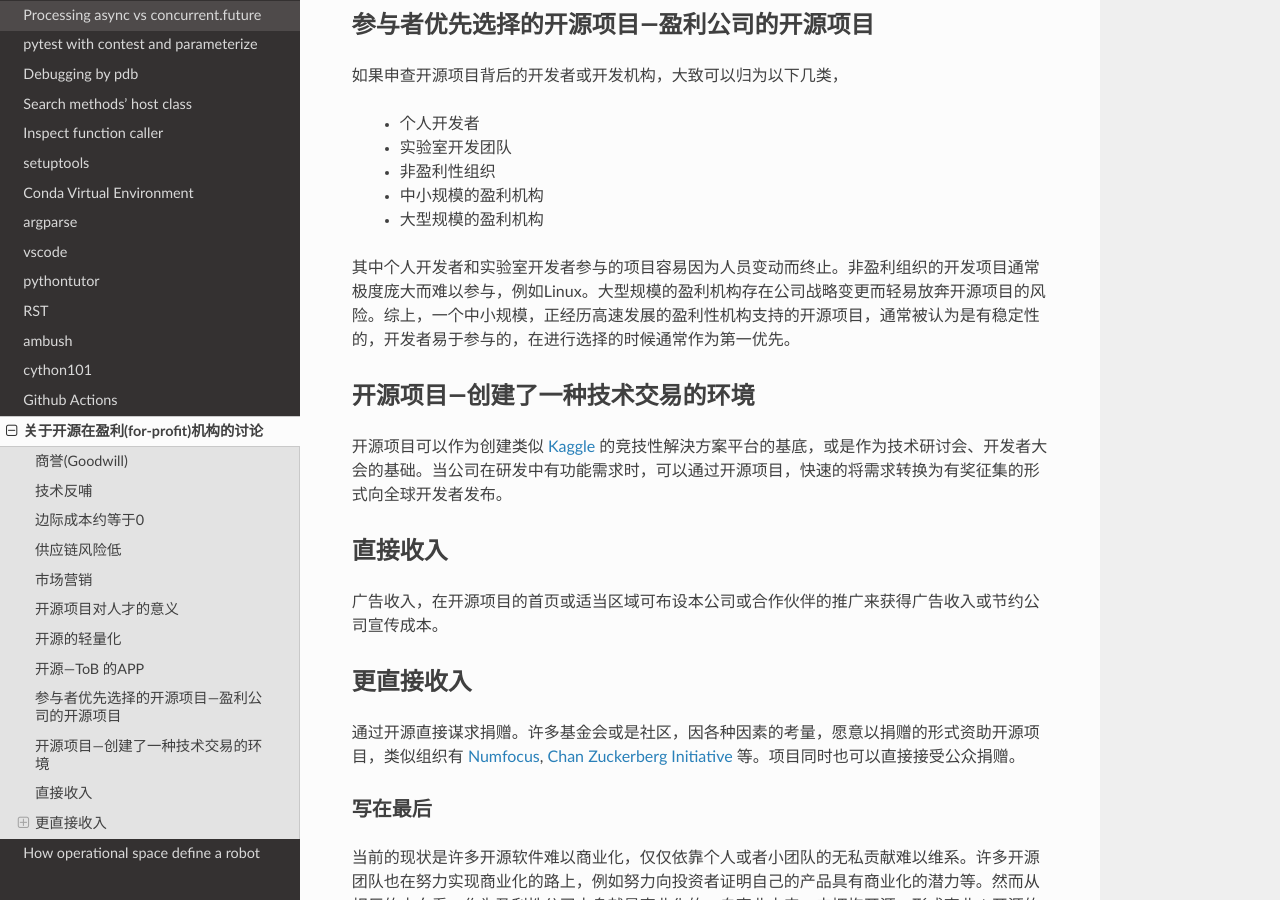
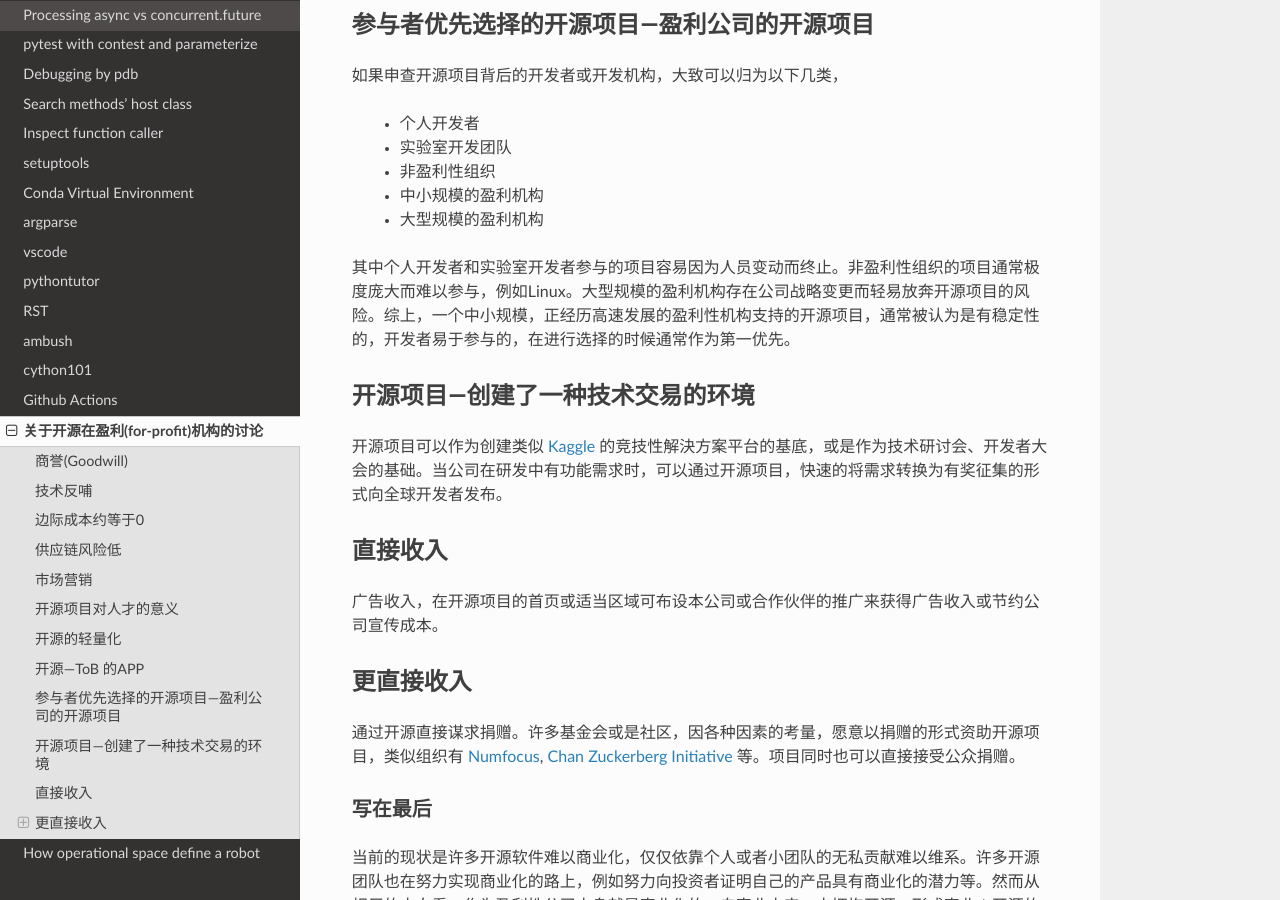
Before and after one commit to ke-zhang-rd/krystal, a Sphinx documentation site: the page built from docs/source/opensource.rst, in a window 1280 px wide and 900 px high, scrolled down 1691 px. Built offline with Sphinx 7.4.7 and the Read the Docs theme 2.0.0, drawn with Linux system fonts in a browser that asks for light colours.

Commit message:
Update opensource.rst

```diff
--- a/docs/source/opensource.rst
+++ b/docs/source/opensource.rst
@@ -62,7 +62,7 @@
   * 中小规模的盈利机构
   * 大型规模的盈利机构
 
-其中个人开发者和实验室开发者参与的项目容易因为人员变动而终止。非盈利组织的开发项目通常极度庞大而难以参与，例如Linux。大型规模的盈利机构存在公司战略变更而轻易放奔开源项目的风险。综上，一个中小规模，正经历高速发展的盈利性机构支持的开源项目，通常被认为是有稳定性的，开发者易于参与的，在进行选择的时候通常作为第一优先。
+其中个人开发者和实验室开发者参与的项目容易因为人员变动而终止。非盈利性组织的项目通常极度庞大而难以参与，例如Linux。大型规模的盈利机构存在公司战略变更而轻易放奔开源项目的风险。综上，一个中小规模，正经历高速发展的盈利性机构支持的开源项目，通常被认为是有稳定性的，开发者易于参与的，在进行选择的时候通常作为第一优先。
 
 
 开源项目---创建了一种技术交易的环境
```
